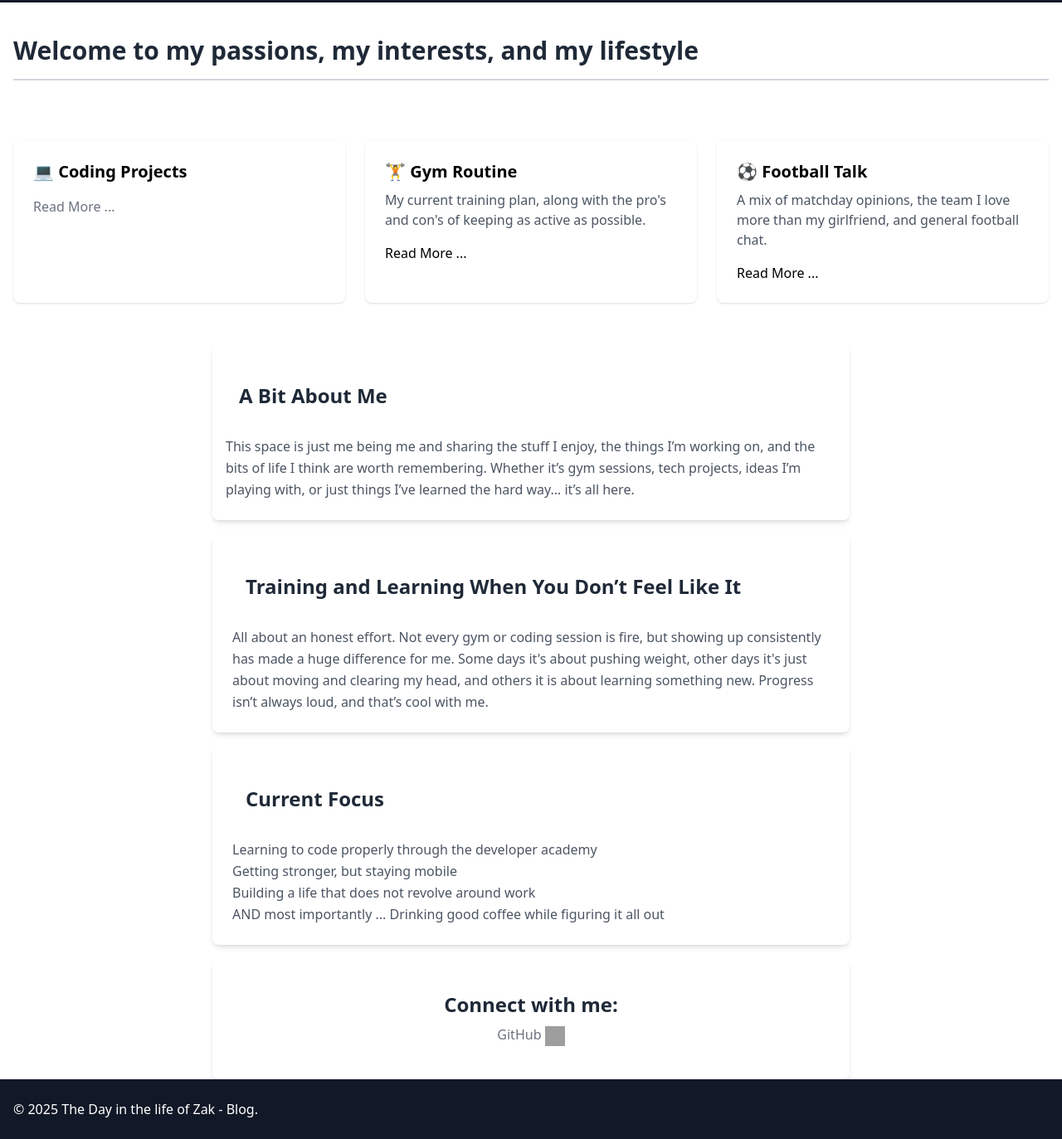
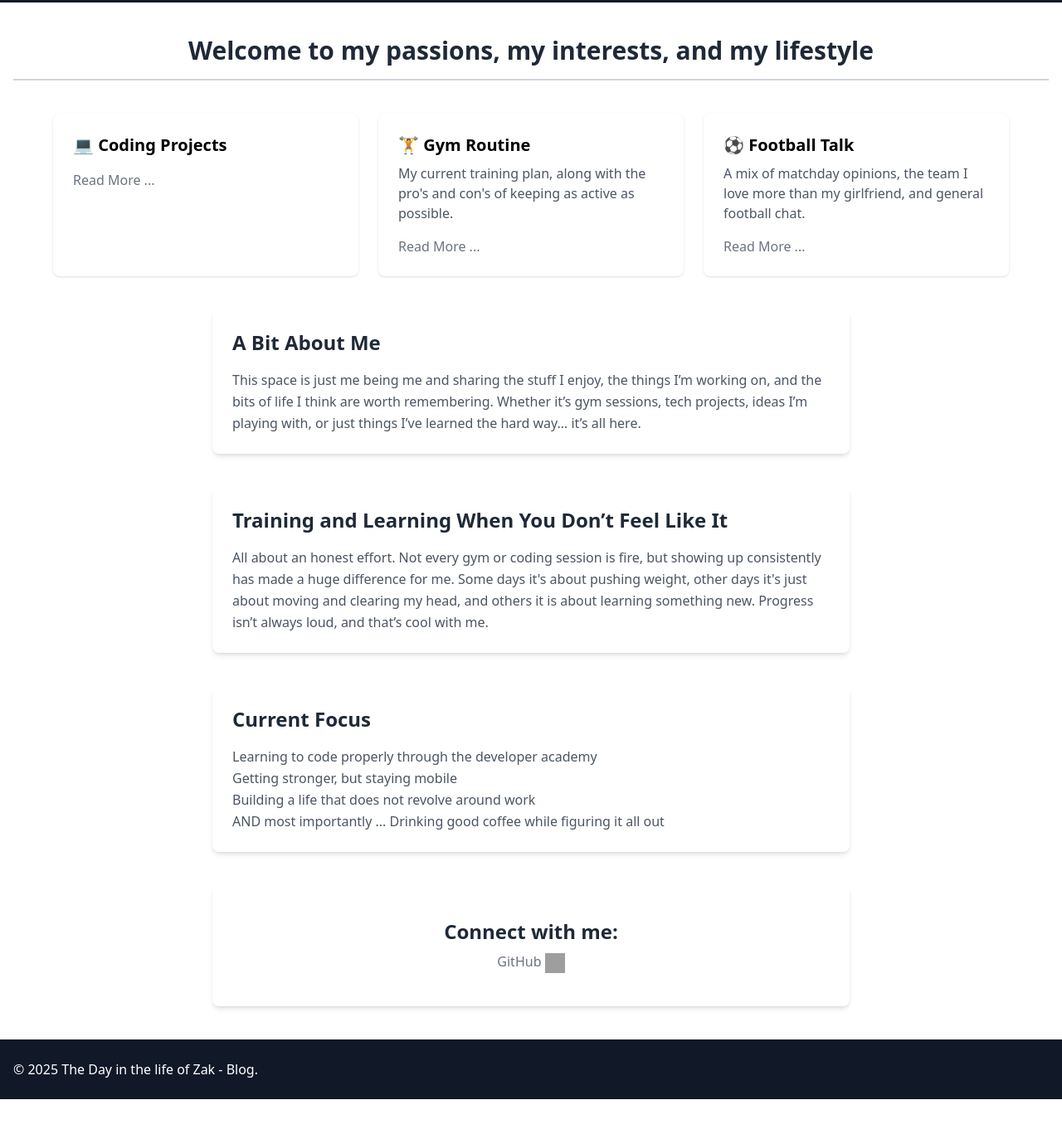
Before and after one commit to funkmafia/My-Hobbies-Website, a plain HTML site: page index.html in a window 1280 px wide. Shown: the part 103-1476 px from the top of the page at 83% size. After the commit the page ends 1428 px from the top, so only its background shows below. Drawn offline with nearby package versions, Linux system fonts and the light colour scheme; grey boxes are pictures that could not be loaded.

Commit message:
Refactor homepage layout and content for cleaner design

```diff
--- a/index.html
+++ b/index.html
@@ -27,20 +27,19 @@
 
     </nav>
 
-    <div class="container mx-auto px-4 py-10 space-y-10">
+<main class="container mx-auto px-4 py-10 space-y-10">
 
-        <h1 class="text-3xl font-semibold text-gray-800 border-b-2 border-gray-300 pb-4">
+        <h1 class="text-3xl font-semibold text-gray-800 border-b-2 border-gray-300 pb-4 text-center">
           Welcome to my passions, my interests, and my lifestyle
         </h1>
-    </div>
 
-<section class="grid md:grid-cols-3 gap-6 max-w-6x1 mx-auto px-4 py-8">
+<section class="grid md:grid-cols-3 gap-6 max-w-6xl mx-auto">
     <div class="bg-white p-6 rounded-lg shadow hover:shadow-lg transition">
         <h3 class="text-xl font-semibold mb-2">💻 Coding Projects</h3>
         <p class="text-gray-600 mb-4">
 
         </p>
-        <a href="coding.html" class="text-gray-500 font-medium hover:underline">Read More ... </a>
+        <a href="coding.html" class="text-gray-500 font-medium hover:underline" class="text-gray-500 font-medium hover:underline">Read More ... </a>
     </div>
 
     <div class="bg-white p-6 rounded-lg shadow hover:shadow-lg transition">
@@ -48,7 +47,7 @@
         <p class="text-gray-600 mb-4">
             My current training plan, along with the pro's and con's of keeping as active as possible.
         </p>
-        <a href="gym.html">Read More ... </a>
+        <a href="gym.html" class="text-gray-500 font-medium hover:underline">Read More ... </a>
     </div>
 
     <div class="bg-white p-6 rounded-lg shadow hover:shadow-lg transition">
@@ -56,27 +55,27 @@
         <p class="text-gray-600 mb-4">
         A mix of matchday opinions, the team I love more than my girlfriend, and general football chat.
         </p>
-        <a href="football.html">Read More ...</a>
+        <a href="football.html" class="text-gray-500 font-medium hover:underline">Read More ...</a>
     </div>
 </section>
 
-        <section class="bg-white p-6 rounded-lg shadow-md max-w-3xl mx-auto px-4 py-6 mt-4">
-          <h2 class="text-2xl font-semibold text-gray-800 mb-2 px-4 py-6">A Bit About Me</h2>
+        <section class="bg-white p-6 rounded-lg shadow-md max-w-3xl mx-auto">
+          <h2 class="text-2xl font-semibold text-gray-800 mb-4">A Bit About Me</h2>
           <p class="text-gray-600 leading-relaxed">
             This space is just me being me and sharing the stuff I enjoy, the things I’m working on, and the bits of life I think are worth remembering. Whether it’s gym sessions, tech projects, ideas I’m playing with, or just things I’ve learned the hard way… it’s all here.
           </p>
         </section>
 
-        <article class="bg-white p-6 rounded-lg shadow-md max-w-3xl mx-auto py-6 mt-4">
-          <h2 class="text-2xl font-semibold text-gray-800 mb-2 px-4 py-6">Training and Learning When You Don’t Feel Like It</h2>
+        <article class="bg-white p-6 rounded-lg shadow-md max-w-3xl mx-auto">
+          <h2 class="text-2xl font-semibold text-gray-800 mb-4">Training and Learning When You Don’t Feel Like It</h2>
           <p class="text-gray-600 leading-relaxed">
             All about an honest effort. Not every gym or coding session is fire, but showing up consistently has made a huge difference for me. Some days it's about pushing weight, other days it's just about moving and clearing my head, and others it is about learning something new. Progress isn’t always loud, and that’s cool with me.
           </p>
         </article>
 
-        <aside class="bg-white p-6 rounded-lg shadow-md max-w-3xl mx-auto py-6 mt-4">
-          <h2 class="text-2xl font-semibold text-gray-800 mb-2 px-4 py-6">Current Focus</h2>
-          <p class="text-gray-600 leading-relaxed">
+        <aside class="bg-white p-6 rounded-lg shadow-md max-w-3xl mx-auto">
+          <h2 class="text-2xl font-semibold text-gray-800 mb-4">Current Focus</h2>
+          <p class="text-gray-600 leading-relaxed list-disc list-inside">
             Learning to code properly through the developer academy<br>
             Getting stronger, but staying mobile<br>
             Building a life that does not revolve around work<br>
@@ -85,11 +84,15 @@
         </aside>
     </section>
 
-    <section class="text-center py-10 text-gray-600 bg-white p-6 rounded-lg shadow-md max-w-3xl mx-auto mt-4">
+
+
+    <section class="text-center py-10 text-gray-600 bg-white p-6 rounded-lg shadow-md max-w-3xl mx-auto">
         <h3 class="text-2xl font-semibold text-gray-800 mb-2">Connect with me:</h3>
-        <a href="https://github.com/funkmafia" class="text-gray-500 hover:underline">GitHub</a>
+        <a href="https://github.com/funkmafia" class="inline-flex items-center gap-2 text-gray-500 hover:text-black hover:underline">GitHub</a>
         <img src="https://github.githubassets.com/images/modules/logos_page/GitHub-Mark.png" alt="GitHub logo" class="inline-flex items-center w-6 h-6">
     </section>
+</main>
+
 
     <footer class="flex justify-between bg-gray-900 text-white w-screen py-6 px-4">
         © 2025 The Day in the life of Zak - Blog.
```
